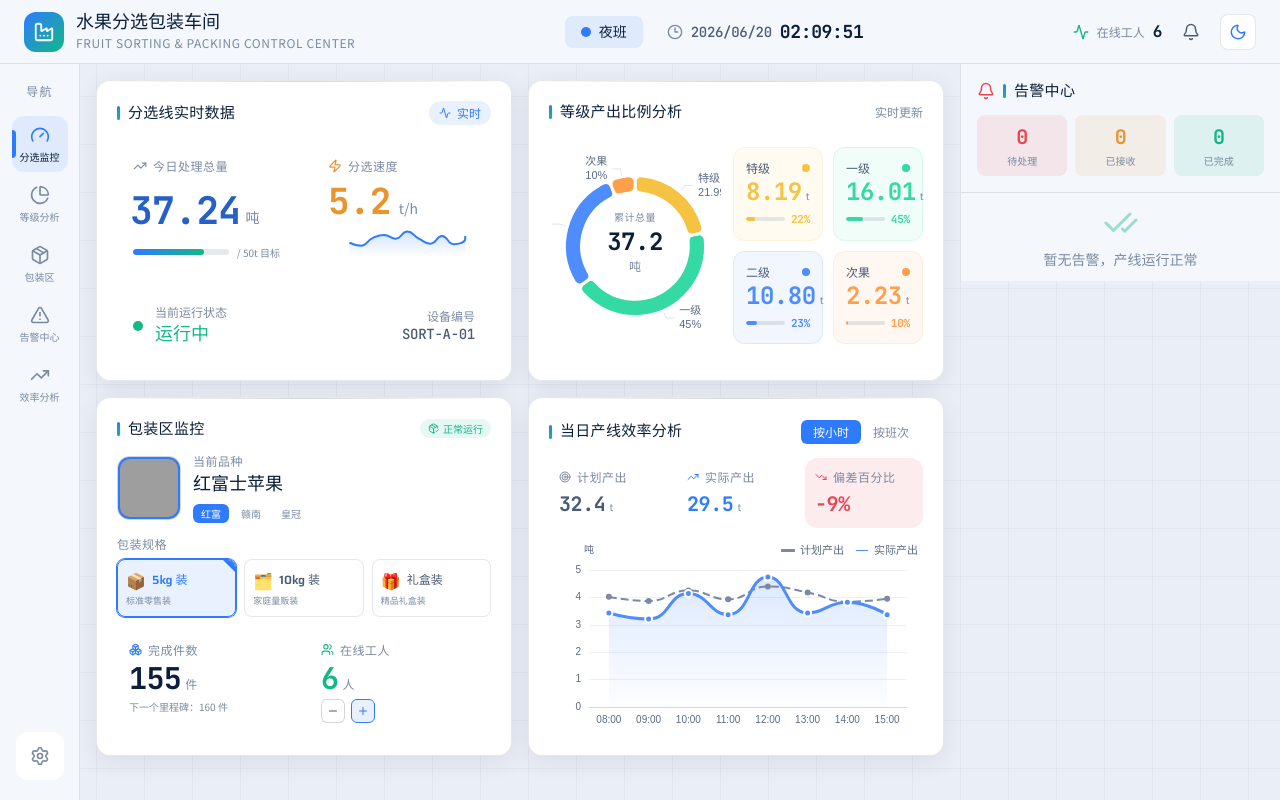
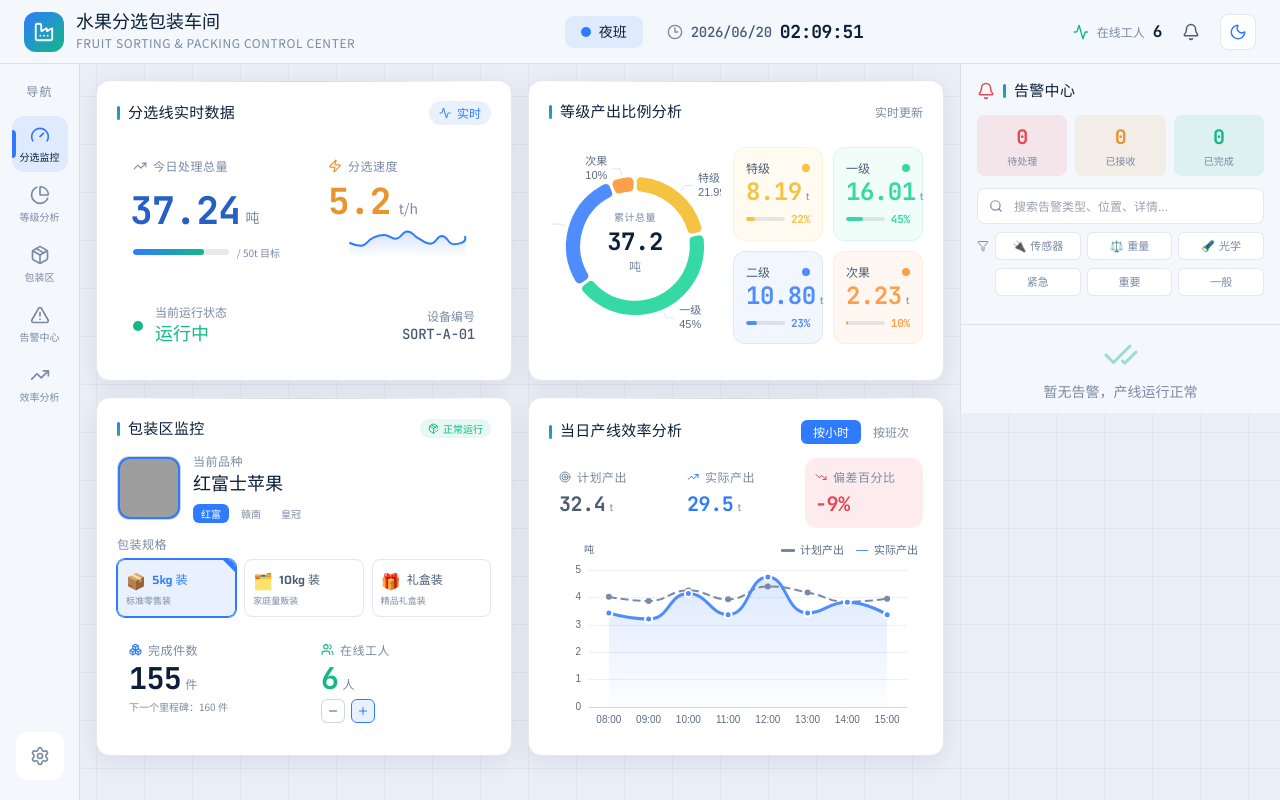
Before and after one commit to wenrou-sos/label-107, a Vue app: page / in a window 1280 px wide. Built offline with nearby package versions, Linux system fonts and the light colour scheme; grey boxes are pictures that could not be loaded.

Commit message:
.2187342742565564:ee4a343baa2f045bf77ecd71502e2c08_6a35691af9029645549f508d.6a35fccd4d2cf0b7162f400c.6a35fccc50619d399353662a:Trae CN.T(2026/6/20 10:37:01)

```diff
--- a/src/components/layout/AlertPanel.vue
+++ b/src/components/layout/AlertPanel.vue
@@ -1,14 +1,35 @@
 <script setup lang="ts">
 /**
  * 右侧告警信息流 - 实时告警列表与处理状态
+ * 新增功能：关键字搜索 + 类型筛选 + 紧急程度筛选 + 激活标签显示
  */
-import { Bell, CheckCheck, Radio, Trash2, MapPin, Clock } from 'lucide-vue-next'
+import { ref, computed } from 'vue'
+import {
+  Bell,
+  CheckCheck,
+  Radio,
+  Trash2,
+  MapPin,
+  Clock,
+  Search,
+  X,
+  Filter,
+} from 'lucide-vue-next'
 import { useAlertStore } from '@/stores/alert'
 import { URGENCY_CONFIG } from '@/utils/mock'
-import type { AlertEvent } from '@/types'
+import type { AlertEvent, FaultType, Urgency } from '@/types'
 
 const alertStore = useAlertStore()
 
+/* ================== 状态 ================== */
+/** 搜索关键字 */
+const searchKeyword = ref('')
+/** 选中的告警类型 */
+const typeFilters = ref<Set<FaultType>>(new Set())
+/** 选中的紧急程度 */
+const urgencyFilters = ref<Set<Urgency>>(new Set())
+
+/* ================== 常量配置 ================== */
 const statusMeta: Record<string, { label: string; color: string; bg: string }> = {
   pending: { label: '待处理', color: 'var(--danger)', bg: 'var(--danger-soft)' },
   pushed: { label: '已推送', color: 'var(--accent)', bg: 'var(--accent-soft)' },
@@ -22,8 +43,125 @@
   optical: '🔦',
 }
 
+/** 告警类型筛选选项 */
+const typeFilterOptions: { value: FaultType; label: string; icon: string }[] = [
+  { value: 'sensor', label: '传感器', icon: '🔌' },
+  { value: 'weight', label: '重量', icon: '⚖️' },
+  { value: 'optical', label: '光学', icon: '🔦' },
+]
+
+/** 紧急程度筛选选项 */
+const urgencyFilterOptions: { value: Urgency; label: string }[] = [
+  { value: 'high', label: '紧急' },
+  { value: 'medium', label: '重要' },
+  { value: 'low', label: '一般' },
+]
+
+/* ================== 计算属性：组合过滤 ================== */
+/**
+ * 过滤后的告警列表
+ * 逻辑：关键字搜索 AND 类型筛选 AND 紧急程度筛选
+ */
+const filteredEvents = computed(() => {
+  const kw = searchKeyword.value.trim().toLowerCase()
+  return alertStore.events.filter((ev) => {
+    // 1. 关键字搜索（匹配类型标签、详情、位置）
+    if (kw) {
+      const hit =
+        ev.typeLabel.toLowerCase().includes(kw) ||
+        ev.detail.toLowerCase().includes(kw) ||
+        ev.location.toLowerCase().includes(kw)
+      if (!hit) return false
+    }
+    // 2. 类型筛选
+    if (typeFilters.value.size > 0 && !typeFilters.value.has(ev.type)) {
+      return false
+    }
+    // 3. 紧急程度筛选
+    if (urgencyFilters.value.size > 0 && !urgencyFilters.value.has(ev.urgency)) {
+      return false
+    }
+    return true
+  })
+})
+
+/** 是否有任何激活的筛选条件 */
+const hasActiveFilters = computed(
+  () =>
+    searchKeyword.value.trim() !== '' ||
+    typeFilters.value.size > 0 ||
+    urgencyFilters.value.size > 0
+)
+
+/** 激活的筛选标签列表（用于显示可清除的标签） */
+interface ActiveTag {
+  id: string
+  label: string
+  color?: string
+  clear: () => void
+}
+const activeTags = computed<ActiveTag[]>(() => {
+  const tags: ActiveTag[] = []
+  // 搜索关键字标签
+  if (searchKeyword.value.trim()) {
+    tags.push({
+      id: 'search',
+      label: `关键词：${searchKeyword.value.trim()}`,
+      clear: () => (searchKeyword.value = ''),
+    })
+  }
+  // 类型标签
+  typeFilters.value.forEach((t) => {
+    const opt = typeFilterOptions.find((o) => o.value === t)
+    if (opt) {
+      tags.push({
+        id: `type-${t}`,
+        label: `类型：${opt.label}`,
+        clear: () => typeFilters.value.delete(t),
+      })
+    }
+  })
+  // 紧急程度标签
+  urgencyFilters.value.forEach((u) => {
+    const cfg = URGENCY_CONFIG[u]
+    tags.push({
+      id: `urgency-${u}`,
+      label: `级别：${cfg.label}`,
+      color: cfg.color,
+      clear: () => urgencyFilters.value.delete(u),
+    })
+  })
+  return tags
+})
+
+/* ================== 方法 ================== */
 const handleConfirm = (ev: AlertEvent) => alertStore.confirmReceived(ev.id)
 const handleResolve = (ev: AlertEvent) => alertStore.markResolved(ev.id)
+
+/** 切换类型筛选 */
+const toggleTypeFilter = (type: FaultType) => {
+  if (typeFilters.value.has(type)) {
+    typeFilters.value.delete(type)
+  } else {
+    typeFilters.value.add(type)
+  }
+}
+
+/** 切换紧急程度筛选 */
+const toggleUrgencyFilter = (urgency: Urgency) => {
+  if (urgencyFilters.value.has(urgency)) {
+    urgencyFilters.value.delete(urgency)
+  } else {
+    urgencyFilters.value.add(urgency)
+  }
+}
+
+/** 清除所有筛选条件 */
+const clearAllFilters = () => {
+  searchKeyword.value = ''
+  typeFilters.value.clear()
+  urgencyFilters.value.clear()
+}
 </script>
 
 <template>
@@ -32,7 +170,7 @@
     style="background: var(--bg-panel); border-color: var(--border)"
   >
     <!-- 头部 -->
-    <div class="px-4 py-4 border-b" style="border-color: var(--border)">
+    <div class="px-4 py-4 border-b flex-shrink-0" style="border-color: var(--border)">
       <div class="flex items-center justify-between mb-3">
         <div class="flex items-center gap-2">
           <Bell :size="18" style="color: var(--danger)" />
@@ -47,8 +185,9 @@
           <Trash2 :size="15" />
         </button>
       </div>
+
       <!-- 统计 -->
-      <div class="grid grid-cols-3 gap-2">
+      <div class="grid grid-cols-3 gap-2 mb-3">
         <div class="rounded-lg p-2 text-center" style="background: var(--danger-soft)">
           <div class="mono text-xl font-bold" style="color: var(--danger)">
             {{ alertStore.pendingCount }}
@@ -68,20 +207,162 @@
           <div class="text-[10px] text-muted mt-0.5">已完成</div>
         </div>
       </div>
+
+      <!-- 搜索输入框 -->
+      <div class="relative mb-2">
+        <Search
+          :size="14"
+          class="absolute left-3 top-1/2 -translate-y-1/2 pointer-events-none"
+          style="color: var(--text-muted)"
+        />
+        <input
+          v-model="searchKeyword"
+          type="text"
+          placeholder="搜索告警类型、位置、详情..."
+          class="w-full h-9 pl-9 pr-8 rounded-lg text-xs border outline-none transition-all focus:border-accent"
+          :style="{
+            background: 'var(--bg-elevated)',
+            borderColor: 'var(--border)',
+            color: 'var(--text-primary)',
+          }"
+        />
+        <button
+          v-if="searchKeyword"
+          class="absolute right-2 top-1/2 -translate-y-1/2 w-5 h-5 rounded-full flex items-center justify-center transition-all hover:scale-110"
+          style="background: var(--bg-card)"
+          title="清除搜索"
+          @click="searchKeyword = ''"
+        >
+          <X :size="11" class="text-muted" />
+        </button>
+      </div>
+
+      <!-- 类型筛选按钮 -->
+      <div class="flex items-center gap-1.5 mb-2">
+        <Filter :size="12" class="text-muted flex-shrink-0" />
+        <div class="flex gap-1.5 flex-1">
+          <button
+            v-for="opt in typeFilterOptions"
+            :key="opt.value"
+            class="flex-1 h-7 rounded-md text-[11px] font-medium border transition-all flex items-center justify-center gap-1"
+            :style="
+              typeFilters.has(opt.value)
+                ? {
+                    background: 'var(--accent-soft)',
+                    borderColor: 'var(--accent)',
+                    color: 'var(--accent)',
+                  }
+                : {
+                    background: 'var(--bg-elevated)',
+                    borderColor: 'var(--border)',
+                    color: 'var(--text-muted)',
+                  }
+            "
+            @click="toggleTypeFilter(opt.value)"
+          >
+            <span>{{ opt.icon }}</span>
+            <span>{{ opt.label }}</span>
+          </button>
+        </div>
+      </div>
+
+      <!-- 紧急程度筛选按钮 -->
+      <div class="flex items-center gap-1.5 mb-3">
+        <div class="w-3 flex-shrink-0" />
+        <div class="flex gap-1.5 flex-1">
+          <button
+            v-for="opt in urgencyFilterOptions"
+            :key="opt.value"
+            class="flex-1 h-7 rounded-md text-[11px] font-medium border transition-all"
+            :style="
+              urgencyFilters.has(opt.value)
+                ? {
+                    background: URGENCY_CONFIG[opt.value].bg,
+                    borderColor: URGENCY_CONFIG[opt.value].color,
+                    color: URGENCY_CONFIG[opt.value].color,
+                  }
+                : {
+                    background: 'var(--bg-elevated)',
+                    borderColor: 'var(--border)',
+                    color: 'var(--text-muted)',
+                  }
+            "
+            @click="toggleUrgencyFilter(opt.value)"
+          >
+            {{ opt.label }}
+          </button>
+        </div>
+      </div>
+
+      <!-- 激活筛选标签 -->
+      <div v-if="hasActiveFilters" class="flex items-center gap-1.5 flex-wrap">
+        <span
+          v-for="tag in activeTags"
+          :key="tag.id"
+          class="inline-flex items-center gap-1 px-2 py-0.5 rounded-full text-[10px] font-semibold transition-all group"
+          :style="{
+            background: tag.color ? tag.color + '18' : 'var(--accent-soft)',
+            color: tag.color || 'var(--accent)',
+          }"
+        >
+          {{ tag.label }}
+          <button
+            class="w-3.5 h-3.5 rounded-full flex items-center justify-center transition-all hover:scale-110 hover:bg-black/10"
+            title="清除该筛选条件"
+            @click.stop="tag.clear()"
+          >
+            <X :size="9" />
+          </button>
+        </span>
+        <button
+          class="text-[10px] text-muted hover:text-primary transition-colors underline underline-offset-2"
+          @click="clearAllFilters"
+        >
+          全部清除
+        </button>
+      </div>
+
+      <!-- 筛选结果计数 -->
+      <div
+        v-if="hasActiveFilters"
+        class="mt-2 flex items-center justify-between text-[10px] text-muted"
+      >
+        <span>
+          筛选后 <b class="text-primary">{{ filteredEvents.length }}</b> 条
+        </span>
+        <span>/ 共 {{ alertStore.events.length }} 条</span>
+      </div>
     </div>
 
     <!-- 列表 -->
     <div class="flex-1 overflow-y-auto px-3 py-3 space-y-2.5">
+      <!-- 空状态 1：所有告警都被过滤了 -->
       <div
-        v-if="!alertStore.events.length"
+        v-if="hasActiveFilters && filteredEvents.length === 0 && alertStore.events.length > 0"
+        class="flex flex-col items-center justify-center h-full text-muted gap-2"
+      >
+        <Filter :size="36" :style="{ color: 'var(--accent)', opacity: 0.4 }" />
+        <p class="text-sm">没有匹配的告警</p>
+        <button
+          class="text-xs underline underline-offset-2 hover:text-primary transition-colors"
+          @click="clearAllFilters"
+        >
+          清除筛选条件
+        </button>
+      </div>
+
+      <!-- 空状态 2：无告警 -->
+      <div
+        v-else-if="!alertStore.events.length"
         class="flex flex-col items-center justify-center h-full text-muted gap-2"
       >
         <CheckCheck :size="36" :style="{ color: 'var(--success)', opacity: 0.4 }" />
         <p class="text-sm">暂无告警，产线运行正常</p>
       </div>
 
+      <!-- 告警列表 -->
       <div
-        v-for="ev in alertStore.events"
+        v-for="ev in filteredEvents"
         :key="ev.id"
         class="animate-alert-in rounded-xl p-3 border transition-all hover:translate-x-[-2px]"
         :style="{
```
